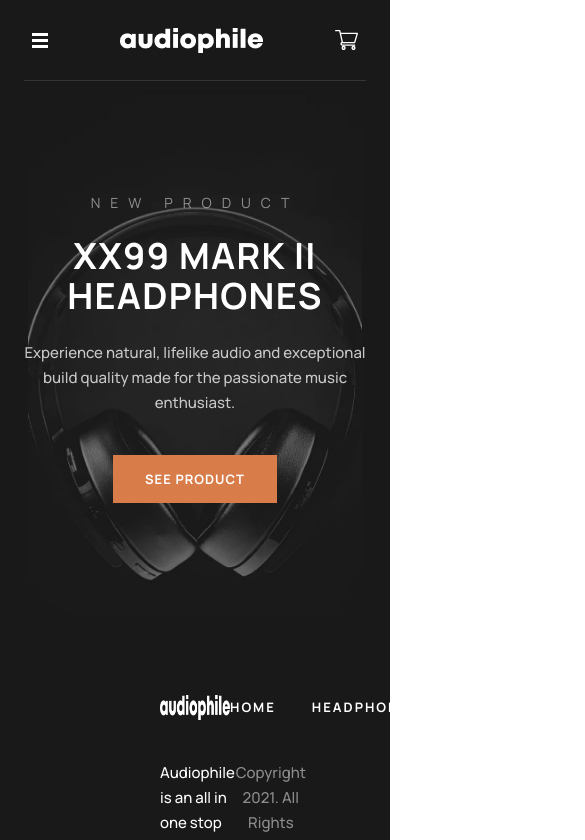
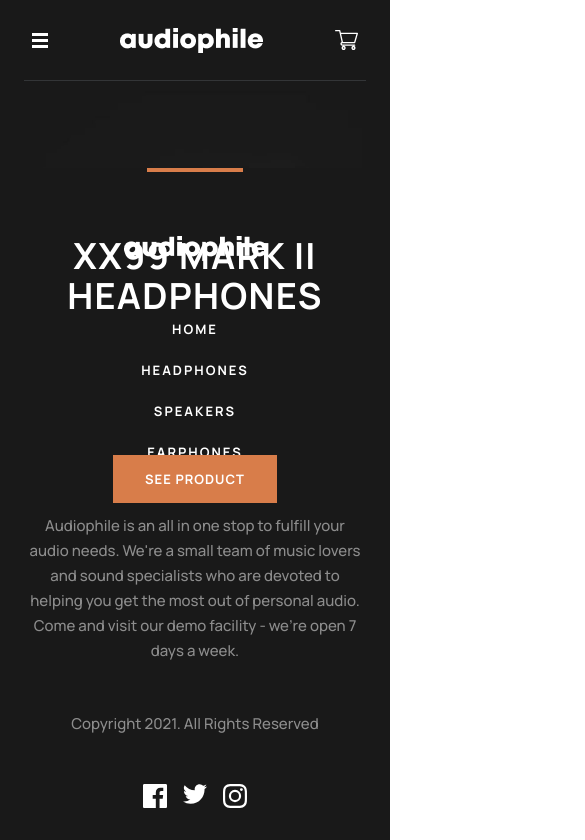
Before and after one commit to VitaliaSvirskaja/audiophile-ecommerce-website, a Next.js app: page / in a window 390 px wide. Shown: the top 840 px of the page, 585 px wide, since content can reach past the window. Built offline with nearby package versions, Linux system fonts and the light colour scheme.

Commit message:
added responsive design to footer

```diff
--- a/components/Footer.tsx
+++ b/components/Footer.tsx
@@ -8,26 +8,39 @@ import { NavLink } from "./NavLink";
 
 export const Footer = () => {
   return (
-    <div className="flex flex-col bg-almost-black text-white px-40 pt-20 pb-12 gap-14">
-      <div className=" flex-col flex items-center gap-10">
-        <div className="flex justify-between w-full max-w-screen-xl">
-          <Image
-            src={logo}
-            alt=""
-            width={143}
-            height={25}
-            className="cursor-pointer"
-          />
-          <div className="flex gap-9">
-            <button className="sub-title tracking-[2px]">Home</button>
-            <button className="sub-title tracking-[2px]">Headphones</button>
-            <button className="sub-title tracking-[2px]">Speakers</button>
-            <button className="sub-title tracking-[2px]">Earphones</button>
+    <div className="absolute bottom-0 flex w-full flex-col items-center bg-almost-black px-6 pb-9 text-white sm:px-10 sm:pb-12">
+      <div className="flex w-full max-w-screen-xl flex-col">
+        <div className="w-24 border-t-4 border-sepia max-sm:m-auto" />
+        <div className="flex items-center justify-between gap-12 pt-14 pb-12 max-lg:flex-col sm:items-start sm:gap-8 sm:pb-8 lg:pt-20">
+          <Link href="/" className="focus-ring p-2" title="Navigate to home">
+            <Image src={logo} alt="" width={143} height={25} />
+          </Link>
+          <div className="flex items-center gap-4 max-sm:flex-col sm:gap-8">
+            <NavLink
+              text="Home"
+              href="/"
+              className="hover:text-sepia active:text-fuchsia"
+            />
+            <NavLink
+              text="Headphones"
+              href="/category/headphones"
+              className="hover:text-sepia active:text-fuchsia"
+            />
+            <NavLink
+              text="Speakers"
+              href="/category/speakers"
+              className="hover:text-sepia active:text-fuchsia"
+            />
+            <NavLink
+              text="Earphones"
+              href="/category/earphones"
+              className="hover:text-sepia active:text-fuchsia"
+            />
           </div>
         </div>
 
-        <div className="flex justify-between w-full max-w-screen-xl">
-          <p className="w-[540px] body-font">
+        <div className="flex flex-col gap-12 max-lg:flex-col sm:gap-20">
+          <p className="body-font text-center opacity-50 sm:text-start lg:w-[540px]">
             Audiophile is an all in one stop to fulfill your audio needs.
             We&apos;re a small team of music lovers and sound specialists who
             are devoted to helping you get the most out of personal audio. Come
```
